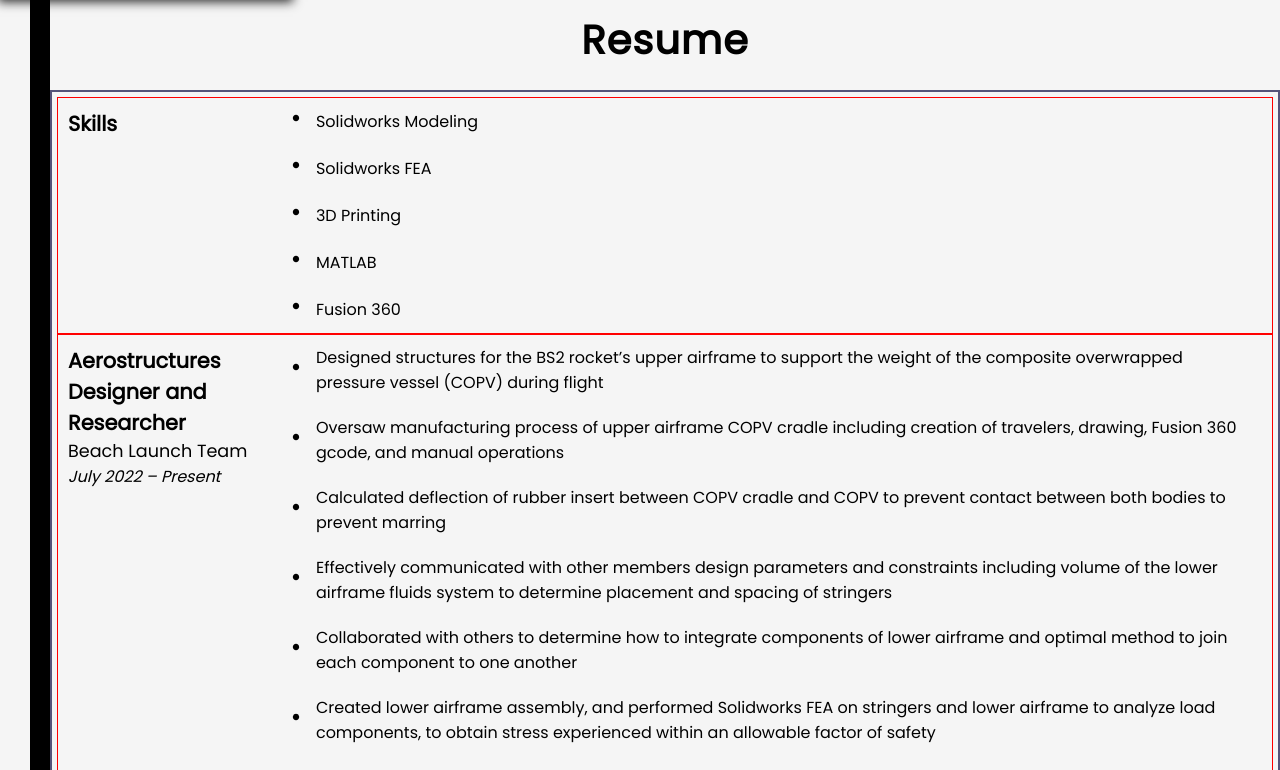
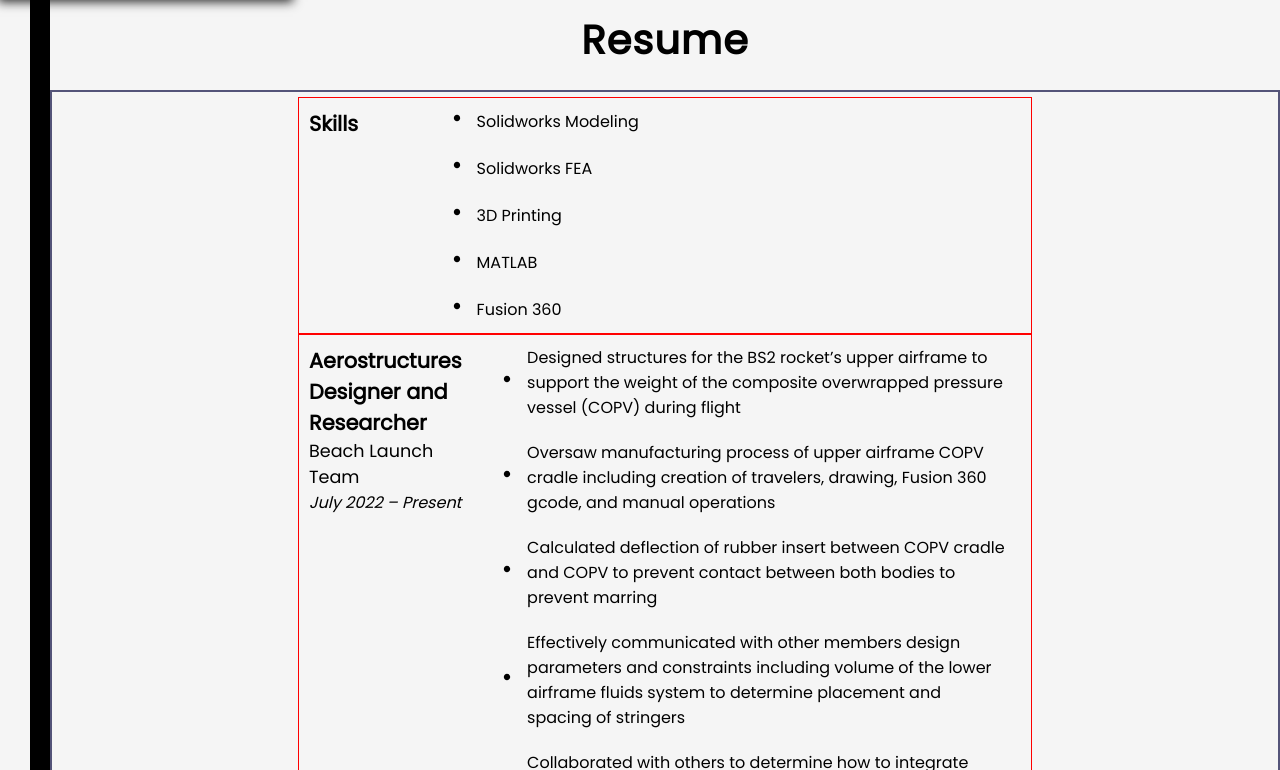
Before and after one commit to bchh325/mech-portfolio, a React (Create React App) app: page / in a window 1280 px wide. Shown: the part 810-1580 px from the top of the page. Built offline with nearby package versions, Linux system fonts and the light colour scheme.

Commit message:
styling tweaks

```diff
--- a/src/components/Resume.module.css
+++ b/src/components/Resume.module.css
@@ -3,7 +3,7 @@
     border: 2px solid var(--color-four);
     flex-direction: column;
     align-items: center;
-    padding: 5px;
+    padding: 5px 20%;
 }
 
 .resumegrid {
@@ -105,7 +105,11 @@
     font-style: italic;
 }
 
-
+@media screen and (max-width: 1200px) {
+    .resume {
+        padding: 5px 10%;
+    }
+}
 
 @media screen and (max-width: 760px) {
     .resumegrid {
@@ -119,4 +123,8 @@
     .infocontainer {
         grid-template-columns: 1fr;
     }
+
+    .resume {
+        padding: 5px;
+    }
 }
```
